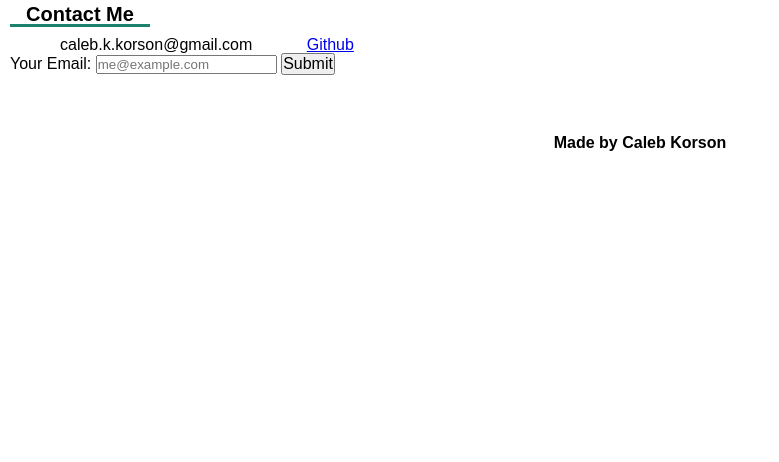
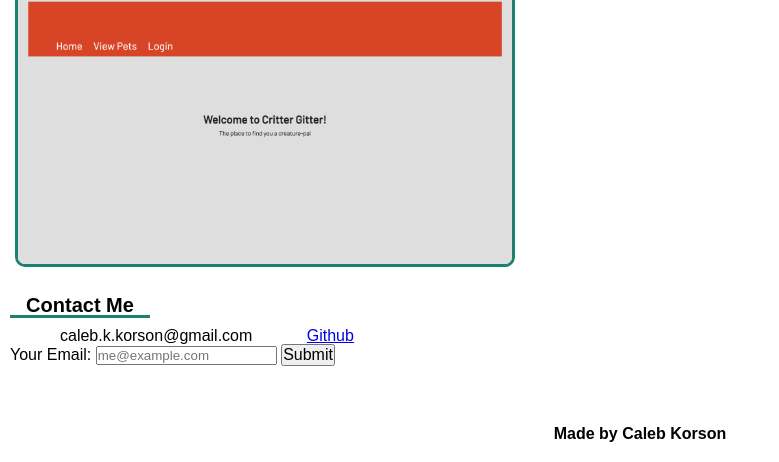
Before and after one commit to ckkorson/ckorson-portfolio, a plain HTML site: page index.html in a window 1280 px wide. Shown: the part 2629-3091 px from the top of the page, without its empty margins (0-779 px from the left). Before the commit the page ends 2800 px from the top, so only its background shows below. Drawn offline with Linux system fonts and the light colour scheme.

Commit message:
added critter gitter

```diff
--- a/index.html
+++ b/index.html
@@ -69,6 +69,11 @@
                         <img src="./assets/images/book_picker1.png" alt="screenshot of movie-night webpage">
                     </a>
                 </div>
+                <div class="movie-night">
+                    <a href="https://critter-gitter.herokuapp.com/" target="_blank">
+                        <img src="./assets/images/critter-gitter.png" alt="screenshot of Critter Gitter webpage">
+                    </a>
+                </div>
             </section>
             <section class="sections">
                 <h3>Contact Me</h3>
```
Also changed, not shown: assets/images/critter-gitter.png (added), 1 other file.
